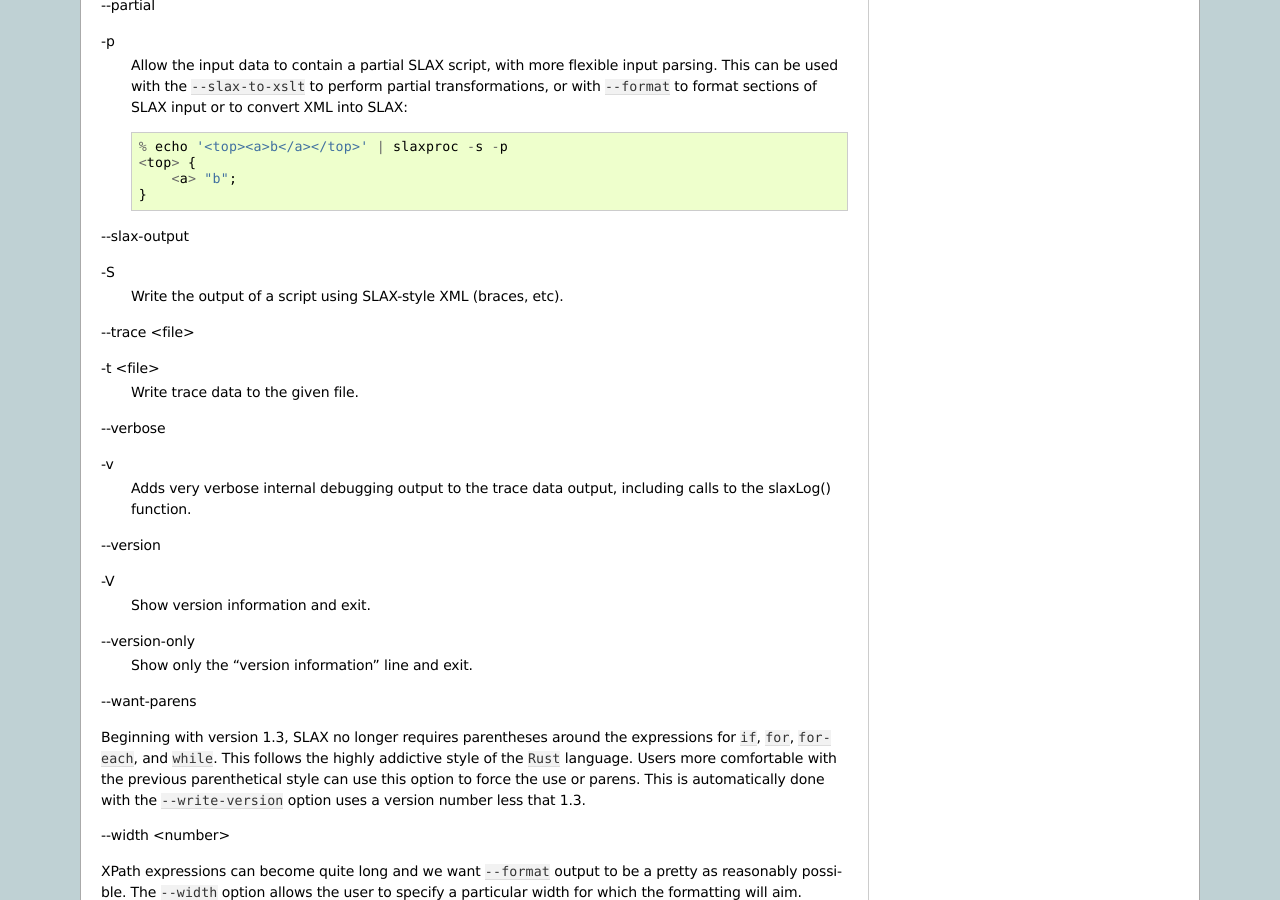
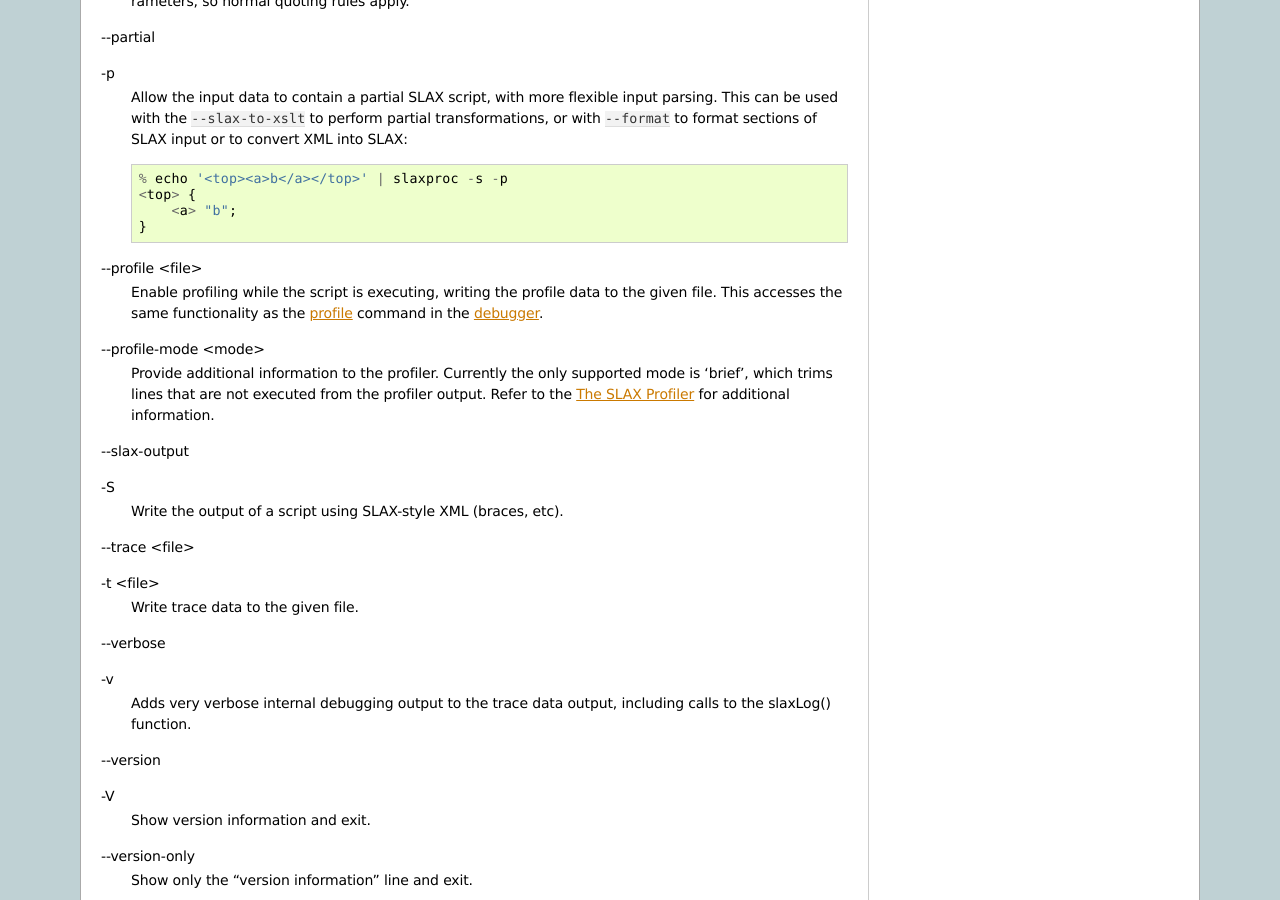
Before and after one commit to Juniper/libslax, a Sphinx documentation site: the page built from doc/distribution.rst, in a window 1280 px wide and 900 px high, scrolled down 7817 px. Built offline with Sphinx 7.4.7, drawn with Linux system fonts in a browser that asks for light colours; some of the changed text lies outside the part shown.

Commit message:
add --profile and --profile-mode options

```diff
--- a/doc/distribution.rst
+++ b/doc/distribution.rst
@@ -79,6 +79,8 @@ check syntax.
         --output <file> OR -o <file>: make output into the given file
         --param <name> <value> OR -a <name> <value>: pass parameters
         --partial OR -p: allow partial SLAX input to --slax-to-xslt
+        --profile <file>: run profiler and save output to given file
+        --profile-mode <mode>: enable profiler mode (e.g. brief)
         --slax-output OR -S: Write the result using SLAX-style XML (braces, etc)
         --trace <file> OR -t <file>: write trace data to a file
         --verbose OR -v: enable debugging output (slaxLog())
@@ -529,6 +531,21 @@ Behavioral Options
         <a> "b";
     }
 
+.. _profile option:
+
+.. option:: --profile <file>
+
+  Enable profiling while the script is executing, writing the profile
+  data to the given file.  This accesses the same functionality as the
+  :ref:`profile <profiler>` command in the :ref:`debugger <sdb>`.
+
+.. option:: --profile-mode <mode>
+
+  Provide additional information to the profiler.  Currently the only
+  supported mode is 'brief', which trims lines that are not executed
+  from the profiler output.  Refer to the :ref:`profiler` for
+  additional information.
+
 .. option:: --slax-output
 .. option:: -S
 
@@ -744,6 +761,9 @@ The profiling is not "Monte Carlo", or clock based, but is based on
 trace data generated as each SLAX instruction is executed, giving
 more precise data.
 
+The profiler can also be accessed using the
+:ref:`--profile <profile option>` option.
+
 .. index
 
 callflow
```
